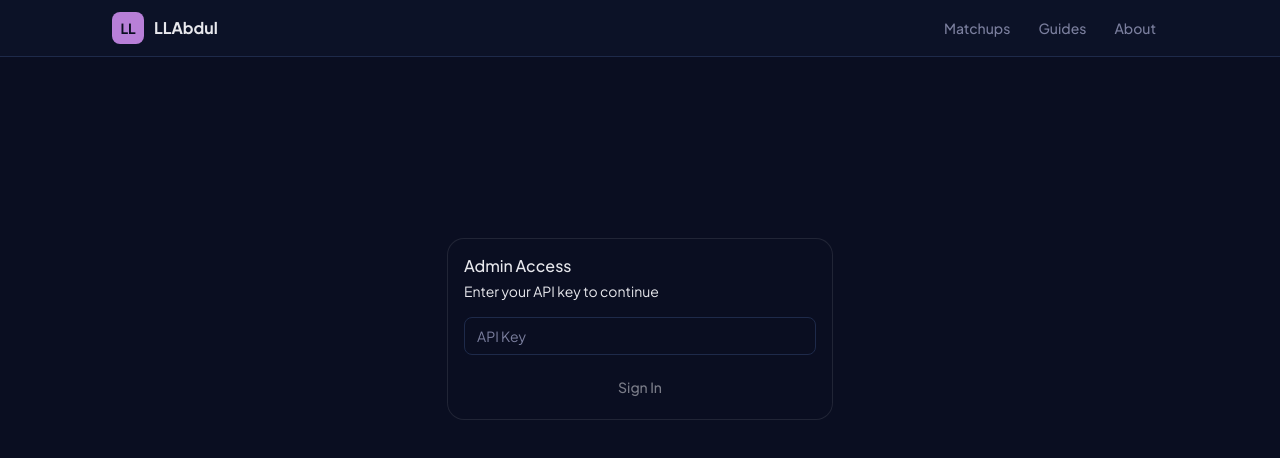
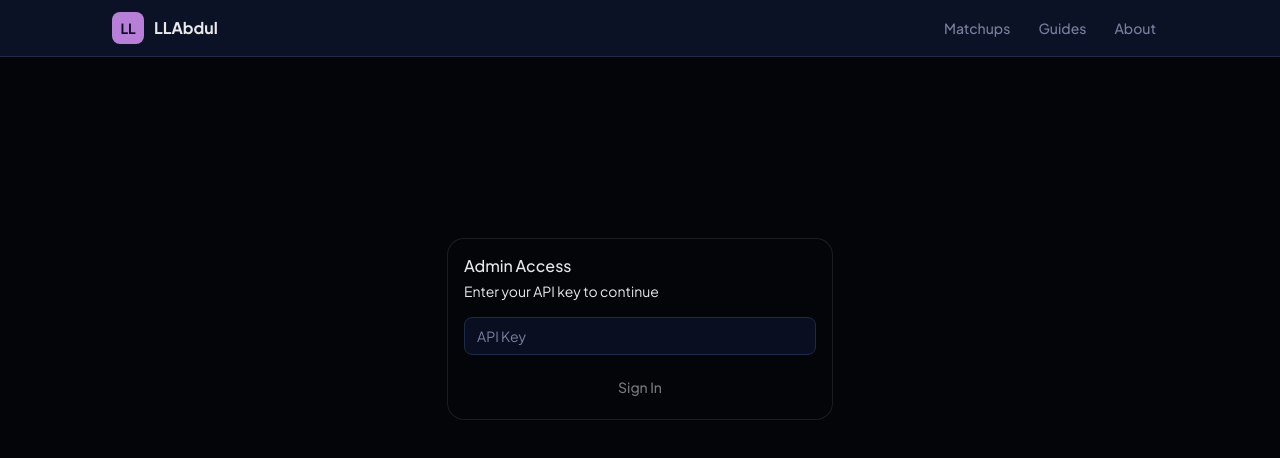
Before and after one commit to LLAbdul/LLAbdul-Website, a Next.js app: page /admin/login in a window 1280 px wide. Shown: the top 458 px of the page. Built offline with nearby package versions, Linux system fonts and the light colour scheme.

Commit message:
style: update global css variables for unified sleek theme

```diff
--- a/src/app/globals.css
+++ b/src/app/globals.css
@@ -1,28 +1,28 @@
-@import url("https://fonts.googleapis.com/css2?family=Plus+Jakarta+Sans:wght@400;500;600;700;800&display=swap");
+@import url("https://fonts.googleapis.com/css2?family=Plus+Jakarta+Sans:wght@400;500;600;700;800&family=Cinzel:wght@400;600;700;800;900&display=swap");
 @import "tailwindcss";
 
 @theme {
-  --color-background:       #0A0E21;
-  --color-surface:          #111833;
-  --color-surface-hover:    #1A2340;
-  --color-surface-elevated: #1E2A4A;
-  --color-border:           #1E2A4A;
-  --color-border-subtle:    #162035;
+  --color-background:       #030509;
+  --color-surface:          rgba(255, 255, 255, 0.02);
+  --color-surface-hover:    rgba(255, 255, 255, 0.05);
+  --color-surface-elevated: rgba(255, 255, 255, 0.08);
+  --color-border:           rgba(255, 255, 255, 0.1);
+  --color-border-subtle:    rgba(255, 255, 255, 0.05);
 
   --color-foreground:       #E8E8ED;
   --color-foreground-muted: #7B7F9E;
 
-  /* Primary = purple */
-  --color-accent-purple:    #B87FD8;
-  /* Secondary accents */
-  --color-accent-gold:      #C8AA6E;
-  --color-accent-cyan:      #0AC8B9;
+  /* Primary Accent = Crimson */
+  --color-accent-crimson:   #C9082A;
+  /* Secondary Accent = Gold */
+  --color-accent-gold:      #FFD700;
 
   --color-difficulty-easy:  #27AE60;
   --color-difficulty-skill: #C8AA6E;
   --color-difficulty-hard:  #E74C3C;
 
   --font-sans: "Plus Jakarta Sans", system-ui, sans-serif;
+  --font-serif: "Cinzel", serif;
   --font-mono: ui-monospace, "Cascadia Code", "Fira Code", monospace;
 
   --radius-sm: 0.375rem;
@@ -33,38 +33,39 @@
 
 :root {
   --font-sans: "Plus Jakarta Sans", system-ui, sans-serif;
+  --font-serif: "Cinzel", serif;
 
-  --background:          #0A0E21;
+  --background:          #030509;
   --foreground:          #E8E8ED;
-  --card:                #111833;
+  --card:                rgba(255, 255, 255, 0.02);
   --card-foreground:     #E8E8ED;
-  --popover:             #111833;
+  --popover:             rgba(255, 255, 255, 0.02);
   --popover-foreground:  #E8E8ED;
 
-  --primary:             #B87FD8;
-  --primary-foreground:  #0A0E21;
+  --primary:             #C9082A;
+  --primary-foreground:  #E8E8ED;
 
-  --secondary:           #1A2340;
+  --secondary:           rgba(255, 255, 255, 0.05);
   --secondary-foreground:#E8E8ED;
-  --muted:               #1A2340;
+  --muted:               rgba(255, 255, 255, 0.05);
   --muted-foreground:    #7B7F9E;
-  --accent:              #1A2340;
+  --accent:              rgba(255, 255, 255, 0.05);
   --accent-foreground:   #E8E8ED;
 
   --destructive:         #E74C3C;
-  --border:              #1E2A4A;
-  --input:               #162035;
-  --ring:                #B87FD8;
-  --radius:              0.5rem;
+  --border:              rgba(255, 255, 255, 0.1);
+  --input:               rgba(255, 255, 255, 0.05);
+  --ring:                #C9082A;
+  --radius:              1rem;
 
-  --sidebar:             #0D1429;
+  --sidebar:             #030509;
   --sidebar-foreground:  #E8E8ED;
-  --sidebar-primary:     #B87FD8;
-  --sidebar-primary-foreground: #0A0E21;
-  --sidebar-accent:      #1A2340;
+  --sidebar-primary:     #C9082A;
+  --sidebar-primary-foreground: #E8E8ED;
+  --sidebar-accent:      rgba(255, 255, 255, 0.05);
   --sidebar-accent-foreground: #E8E8ED;
-  --sidebar-border:      #1E2A4A;
-  --sidebar-ring:        #B87FD8;
+  --sidebar-border:      rgba(255, 255, 255, 0.1);
+  --sidebar-ring:        #C9082A;
 }
 
 @layer base {
```
